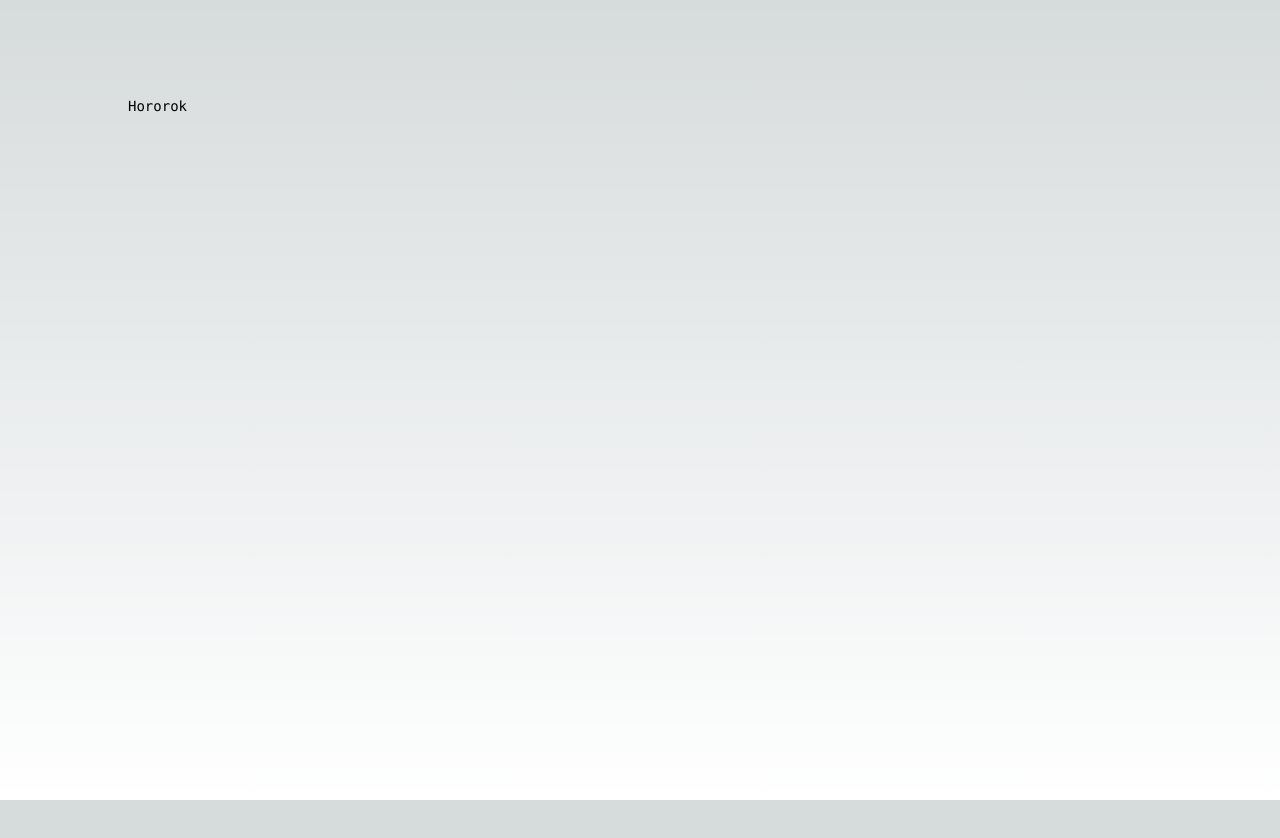
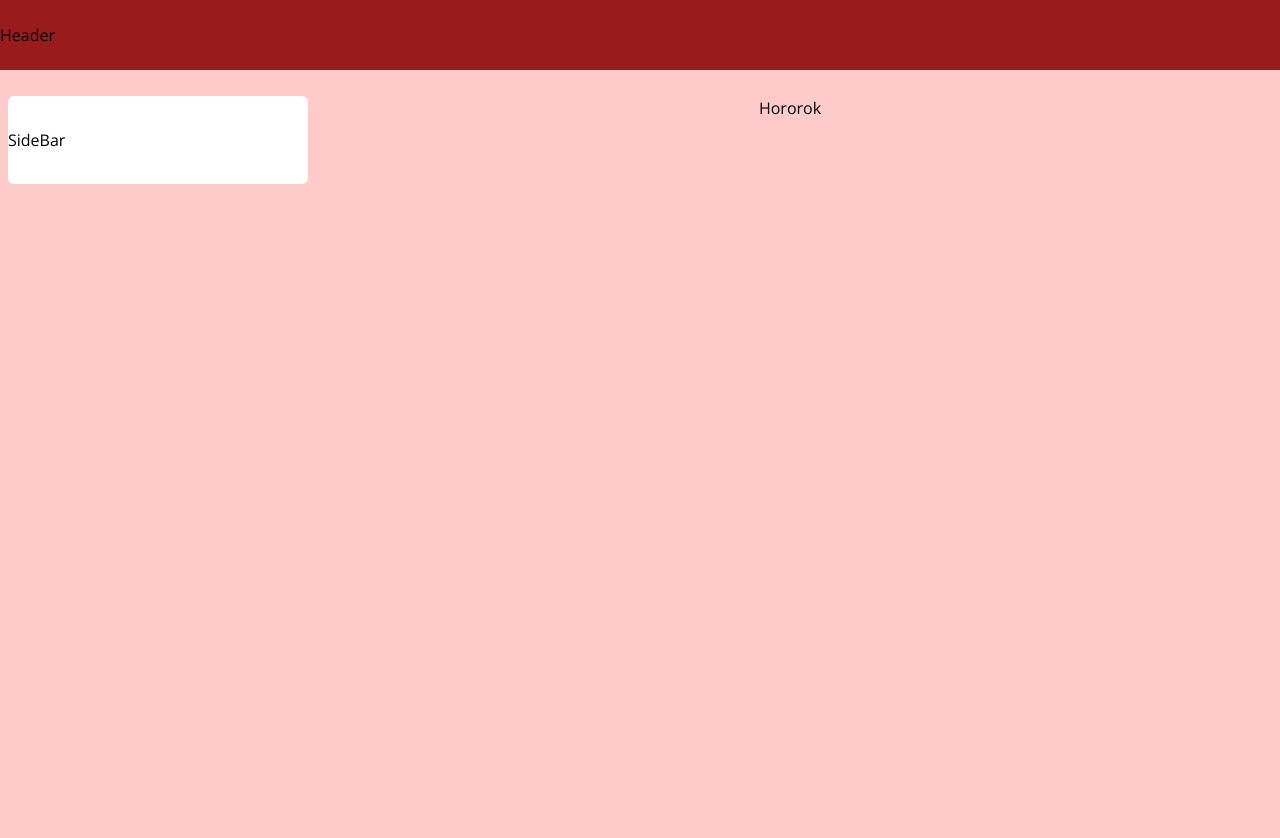
Before and after one commit to dev-hororok/hororok-app, a Next.js app: page / in a window 1280 px wide. Shown: the top 838 px of the page. Before the commit the page ends 800 px from the top, so only its background shows below. Built offline with nearby package versions, Linux system fonts and the light colour scheme.

Commit message:
🚧 - Layout 구조 잡기

```diff
--- a/src/app/layout.tsx
+++ b/src/app/layout.tsx
@@ -1,8 +1,9 @@
 import type { Metadata } from 'next';
-import { Inter } from 'next/font/google';
+import { Inter, Open_Sans } from 'next/font/google';
 import './globals.css';
+import { AppLayout } from '@/components/layouts/AppLayout';
 
-const inter = Inter({ subsets: ['latin'] });
+const openSans = Open_Sans({ subsets: ['latin'] });
 
 export const metadata: Metadata = {
   title: 'Create Next App',
@@ -16,7 +17,9 @@ export default function RootLayout({
 }) {
   return (
     <html lang="en">
-      <body className={inter.className}>{children}</body>
+      <body className={openSans.className}>
+        <AppLayout>{children}</AppLayout>
+      </body>
     </html>
   );
 }
--- a/src/app/page.tsx
+++ b/src/app/page.tsx
@@ -2,10 +2,8 @@ import Image from 'next/image';
 
 export default function Home() {
   return (
-    <main className="flex min-h-screen flex-col items-center justify-between p-24">
-      <div className="z-10 max-w-5xl w-full items-center justify-between font-mono text-sm lg:flex">
-        Hororok
-      </div>
+    <main className="flex w-full min-h-screen flex-col items-center justify-between">
+      Hororok
     </main>
   );
 }
--- /dev/null
+++ b/src/components/header/Header.tsx
@@ -0,0 +1,7 @@
+export const Header = () => {
+  return (
+    <header className="fixed top-0 w-full h-[70px] z-30 flex items-center bg-red-800">
+      Header
+    </header>
+  );
+};
--- /dev/null
+++ b/src/components/layouts/AppLayout.tsx
@@ -0,0 +1,19 @@
+import { ReactNode } from 'react';
+import { Header } from '../header/Header';
+import { SideNav } from '../sidenav/SideNav';
+
+interface Props {
+  children: ReactNode;
+}
+
+export const AppLayout = ({ children }: Props) => {
+  return (
+    <div>
+      <Header />
+      <div className="flex relative w-full pt-24 px-2 bg-red-200">
+        <SideNav />
+        <div className="px-6 w-full">{children}</div>
+      </div>
+    </div>
+  );
+};
--- /dev/null
+++ b/src/components/sidenav/SideNav.tsx
@@ -0,0 +1,7 @@
+export const SideNav = () => {
+  return (
+    <div className="sticky top-24 w-[300px] shrink-0 h-max bg-white py-8 rounded-md">
+      SideBar
+    </div>
+  );
+};
```
